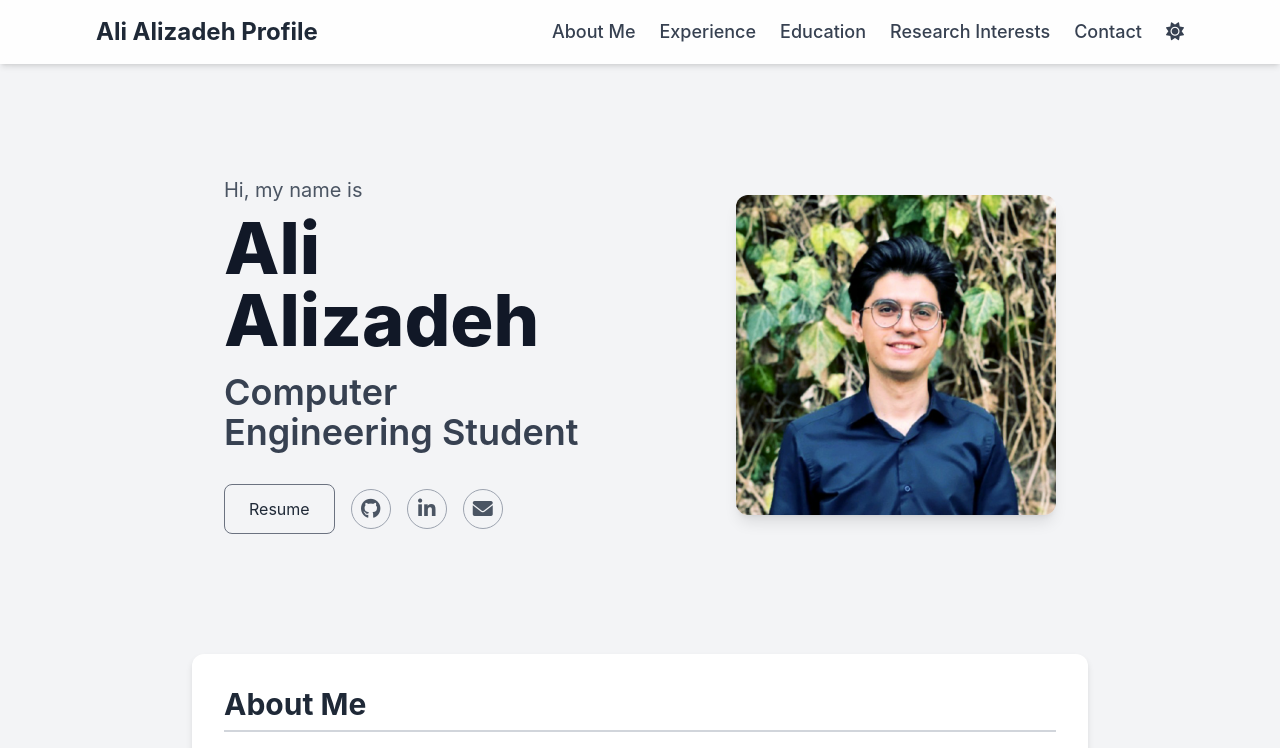
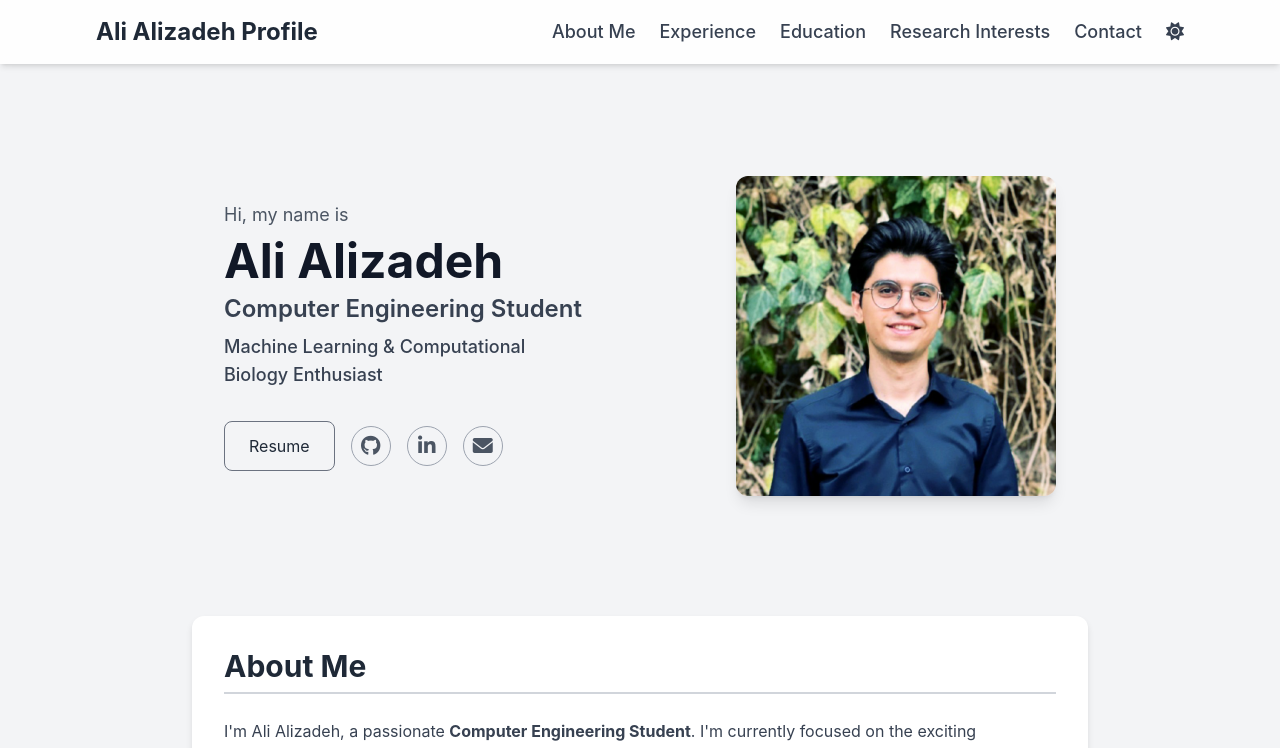
Before and after one commit to AliAlizadeh11/AliAlizadeh, a React (Create React App) app: page / in a window 1280 px wide. Shown: the top 748 px of the page. Built offline with nearby package versions, Linux system fonts and the light colour scheme.

Commit message:
fix: solve issue in Hero component

```diff
--- a/src/components/Hero.tsx
+++ b/src/components/Hero.tsx
@@ -6,9 +6,10 @@ const Hero: React.FC = () => {
     return (
         <section className="w-full max-w-6xl flex flex-col md:flex-row items-center justify-between py-12 sm:py-16 md:py-20 px-4 sm:px-6 lg:px-8 bg-transparent mb-10">
             <div className="w-full md:w-1/2 text-center md:text-left mb-8 md:mb-0 md:pr-8 lg:pr-12">
-                <p className="text-lg sm:text-xl dark:text-gray-400 text-gray-600 mb-2">Hi, my name is</p>
-                <h1 className="text-4xl sm:text-5xl md:text-6xl lg:text-7xl font-extrabold dark:text-white text-gray-900 mb-4">Ali Alizadeh</h1>
-                <h2 className="text-2xl sm:text-3xl md:text-4xl font-semibold dark:text-gray-300 text-gray-700 mb-6 md:mb-8">Computer Engineering Student</h2>
+                <p className="text-base sm:text-lg dark:text-gray-400 text-gray-600 mb-2">Hi, my name is</p>
+                <h1 className="text-2xl sm:text-6xl md:text-4xl lg:text-5xl font-bold dark:text-white text-gray-900 mb-2">Ali Alizadeh</h1>
+                <h2 className="text-lg sm:text-xl md:text-2xl font-semibold dark:text-gray-300 text-gray-700 mb-2">Computer Engineering Student</h2>
+                <h3 className="text-sm sm:text-base md:text-lg font-medium dark:text-gray-400 text-gray-700 mb-6 md:mb-8">Machine Learning & Computational Biology Enthusiast</h3>
 
                 <div className="flex flex-col sm:flex-row items-center justify-center md:justify-start space-y-4 sm:space-y-0 sm:space-x-4">
                     <a href={require('../assets/AliAlizadeh-CV.pdf')} target="_blank" rel="noopener noreferrer" className="w-full sm:w-auto px-6 py-3 border border-gray-500 dark:text-white text-gray-800 rounded-lg hover:bg-gray-700 dark:hover:bg-gray-700 hover:text-white dark:hover:text-white transition duration-300 ease-in-out text-center">
```
Also changed, not shown: 7 other files (tests, documents, lock files or other folders).
